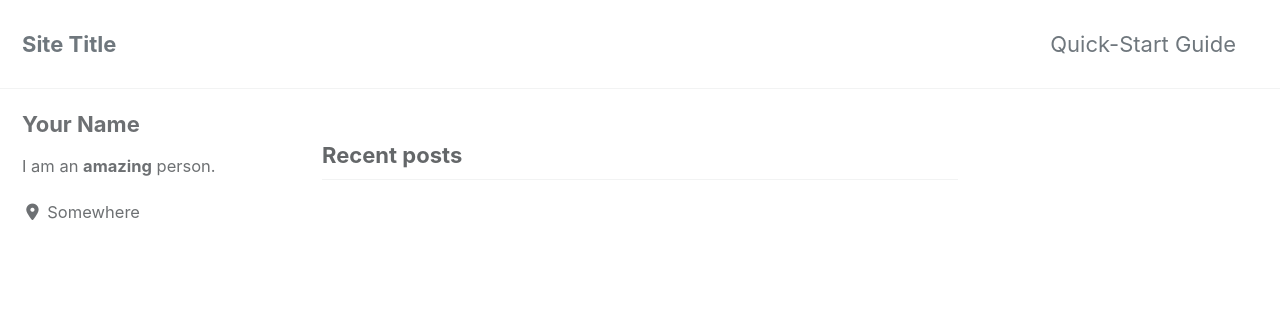
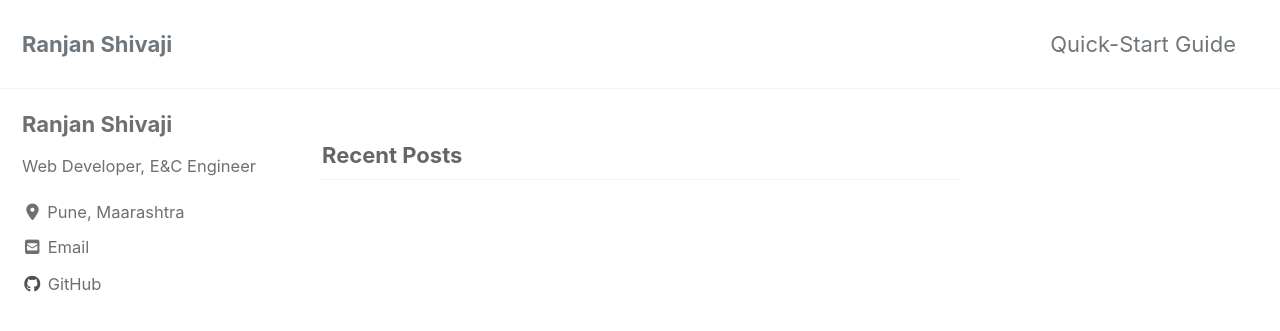
Before and after one commit to ranjanshivaji/ranjanshivaji.github.io, a Jekyll site: the page built from index.html, in a window 1280 px wide and 900 px high. Shown: the top 331 px of the window. Built offline with Jekyll 4.4.1, drawn with Linux system fonts in a browser that asks for light colours; cached includes are drawn as plain includes; nearby versions of some CDN libraries; the list of posts is cut into pages by our own code; some of the changed text lies outside the part shown.

Commit message:
basic config

```diff
--- a/_config.yml
+++ b/_config.yml
@@ -15,12 +15,12 @@
 minimal_mistakes_skin    : "default" # "air", "aqua", "contrast", "dark", "dirt", "neon", "mint", "plum", "sunrise"
 
 # Site Settings
-locale                   : "en-US"
-title                    : "Site Title"
+locale                   : "en-IN"
+title                    : "Ranjan Shivaji"
 title_separator          : "-"
 subtitle                 : # site tagline that appears below site title in masthead
-name                     : "Your Name"
-description              : "An amazing website."
+name                     : "Ranjan Shivaji"
+description              : "Web Developer, E&C Engineer"
 url                      : # the base hostname & protocol for your site e.g. "https://mmistakes.github.io"
 baseurl                  : # the subpath of your site, e.g. "/blog"
 repository               : # GitHub username/repo-name e.g. "mmistakes/minimal-mistakes"
@@ -93,15 +93,15 @@ analytics:
 
 # Site Author
 author:
-  name             : "Your Name"
+  name             : "Ranjan Shivaji"
   avatar           : # path of avatar image, e.g. "/assets/images/bio-photo.jpg"
-  bio              : "I am an **amazing** person."
-  location         : "Somewhere"
+  bio              : "Web Developer, E&C Engineer"
+  location         : "Pune, Maarashtra"
   email            :
   links:
     - label: "Email"
       icon: "fas fa-fw fa-envelope-square"
-      # url: "mailto:your.name@email.com"
+      url: "ranjanshivaji172@gmail.com"
     - label: "Website"
       icon: "fas fa-fw fa-link"
       # url: "https://your-website.com"
@@ -113,7 +113,7 @@ author:
       # url: "https://facebook.com/"
     - label: "GitHub"
       icon: "fab fa-fw fa-github"
-      # url: "https://github.com/"
+      url: "https://github.com/ranjanshivaji"
     - label: "Instagram"
       icon: "fab fa-fw fa-instagram"
       # url: "https://instagram.com/"
@@ -279,3 +279,10 @@ defaults:
       comments: # true
       share: true
       related: true
+  # _pages
+  - scope:
+      path: ""
+      type: pages
+    values:
+      layout: single
+      author_profile: true
```
